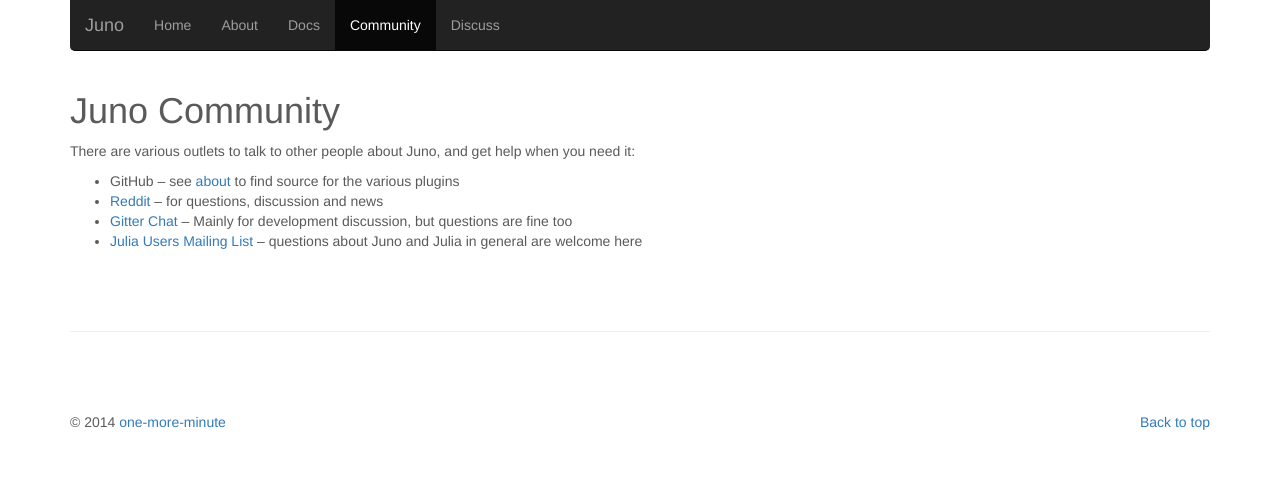
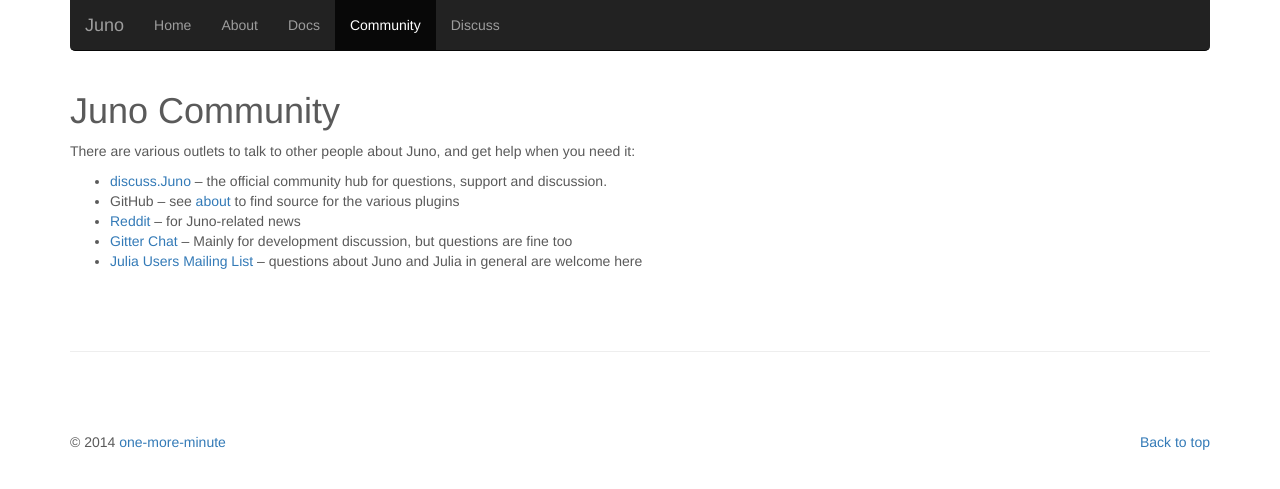
Before and after one commit to JunoLab/junolab.github.io, a Jekyll site: the page built from community/index.md, in a window 1280 px wide. Shown: the top 489 px of the page. Built offline with Jekyll 4.4.1, drawn with Linux system fonts in a browser that asks for light colours; nearby versions of some CDN libraries.

Commit message:
add discussion to community links

```diff
--- a/community/index.md
+++ b/community/index.md
@@ -6,7 +6,9 @@
 
 There are various outlets to talk to other people about Juno, and get help when you need it:
 
+* [discuss.Juno](http://discuss.junolab.org) – the official community hub for
+  questions, support and discussion.
 * GitHub – see [about](/about) to find source for the various plugins
-* [Reddit](http://www.reddit.com/r/juno) – for questions, discussion and news
+* [Reddit](http://www.reddit.com/r/juno) – for Juno-related news
 * [Gitter Chat](https://gitter.im/one-more-minute/Julia-LT) – Mainly for development discussion, but questions are fine too
 * [Julia Users Mailing List](https://groups.google.com/forum/?fromgroups=#!forum/julia-users) – questions about Juno and Julia in general are welcome here
```
